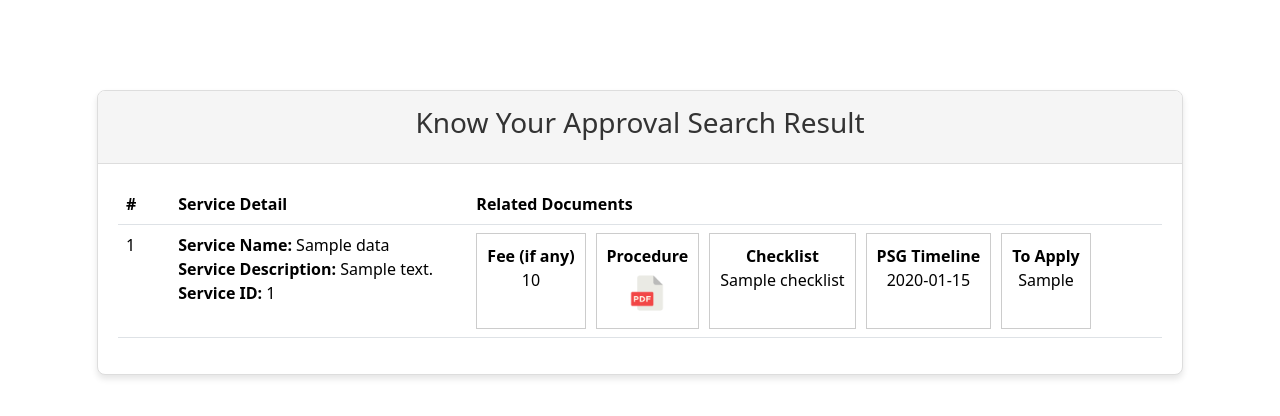
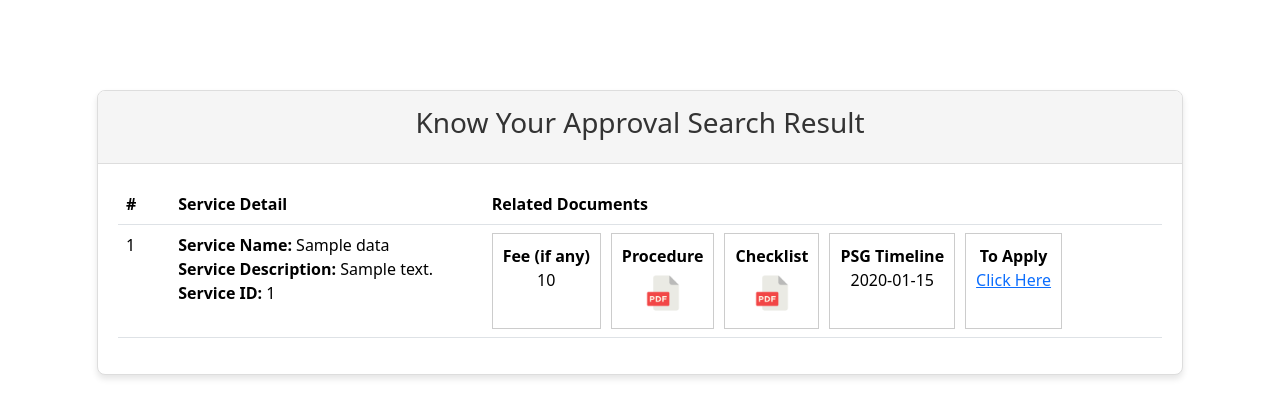
Before and after one commit to ansariaamir/bap_backend, a Yii app: template views/site/kya_result.php in a window 1280 px wide. Shown: the top 416 px of the page. Run offline with PHP 8.4 and a stand-in for Yii, Linux system fonts and the light colour scheme; the template is opened without the code that fills it: most values are stand-ins (such as "Sample title", 1, 10 or a date in 2020); data that the repository does not hold is empty; some libraries are stand-ins or nearby versions.

Commit message:
code update 28-2-25 7:55

```diff
--- a/controllers/OthermoduleController.php
+++ b/controllers/OthermoduleController.php
@@ -555,7 +555,7 @@ class OthermoduleController extends Controller
                 'model' => $model,
                 'kyadata' => $data,
                 'optionData' => $this->optiondata($model->id),
-                'serviceList' => \app\models\masters\Services::find()->all(),
+                'serviceList' => \app\models\masters\Services::find()->where(['is_active'=>1])->all(),
                 'token'=>$token
             ]);
         }
--- a/models/ServiceDmsMapping.php
+++ b/models/ServiceDmsMapping.php
@@ -119,8 +119,9 @@ class ServiceDmsMapping extends \yii\db\ActiveRecord
                             'action_on' => $val->created_on
                         ];
                     }
+                    $status = TApplicationDms::getFullStatus($TApplicationDms->dms_status);
                 }
-                $status = TApplicationDms::getFullStatus($TApplicationDms->dms_status);
+
             }
 
             $dms_data[] = [
--- a/views/pdf/application_certificate.php
+++ b/views/pdf/application_certificate.php
@@ -28,7 +28,7 @@
 <div style="font-size: 32px; text-align: center;"><b>Certification</b></div><br>
 <br>
 <p style="font-size: 24px; text-align:justify;">&nbsp;&nbsp;&nbsp;&nbsp;&nbsp;&nbsp;&nbsp;&nbsp;&nbsp;&nbsp;&nbsp;&nbsp;
-    I here by certified that the applicant <b>Aamir</b> has been successfully registered to <b><?= $model->scpm->service->service_name ?></b> on <b><?= date('d M Y h:i a',strtotime($model->created_on)) ?></b>
+    I here by certified that the applicant <b><?= 'Test Name' ?></b> has been successfully registered to <b><?= $model->scpm->service->service_name ?></b> on <b><?= date('d M Y h:i a',strtotime($model->created_on)) ?></b>
 </p>
 
 
--- a/views/pdf/application_print.php
+++ b/views/pdf/application_print.php
@@ -22,7 +22,7 @@
         <tr>
             <td>
                 <strong>Applicant Name:</strong><br>
-                Aamir
+                Test Name
             </td>
             <td>
                 <strong>Applicant Status:</strong><br>
--- a/views/site/kya_result.php
+++ b/views/site/kya_result.php
@@ -99,13 +99,21 @@ $this->params['breadcrumbs'][] = $this->title;
                        <?php } ?>
                     </div>
                     <div style="border: 1px solid #ccc; padding: 10px;">
-                      <b>Checklist</b><br> <?= $value['checklist'] ?>
+                      <b>Checklist</b><br>
+                      <?php if($value['checklist']){ ?>
+                        <a href="<?= $value['checklist'] ?>" target='_blank'>
+                          <img src="<?= Yii::$app->urlManager->baseUrl ?>/img/pdf.png" alt="logo" style='height: 50px;'>
+                        </a>
+                       <?php } ?>
                     </div>
                     <div style="border: 1px solid #ccc; padding: 10px;">
                       <b>PSG Timeline</b><br> <?= $value['psg_timelines'] ?>
                     </div>
                     <div style="border: 1px solid #ccc; padding: 10px;">
-                      <b>To Apply</b><br> <?= $value['to_apply'] ?>
+                      <b>To Apply</b><br>
+                      <a href="<?= $value['to_apply'] ?>" target='_blank'>
+                          Click Here
+                      </a>
                     </div>
                     </div>
 
```
